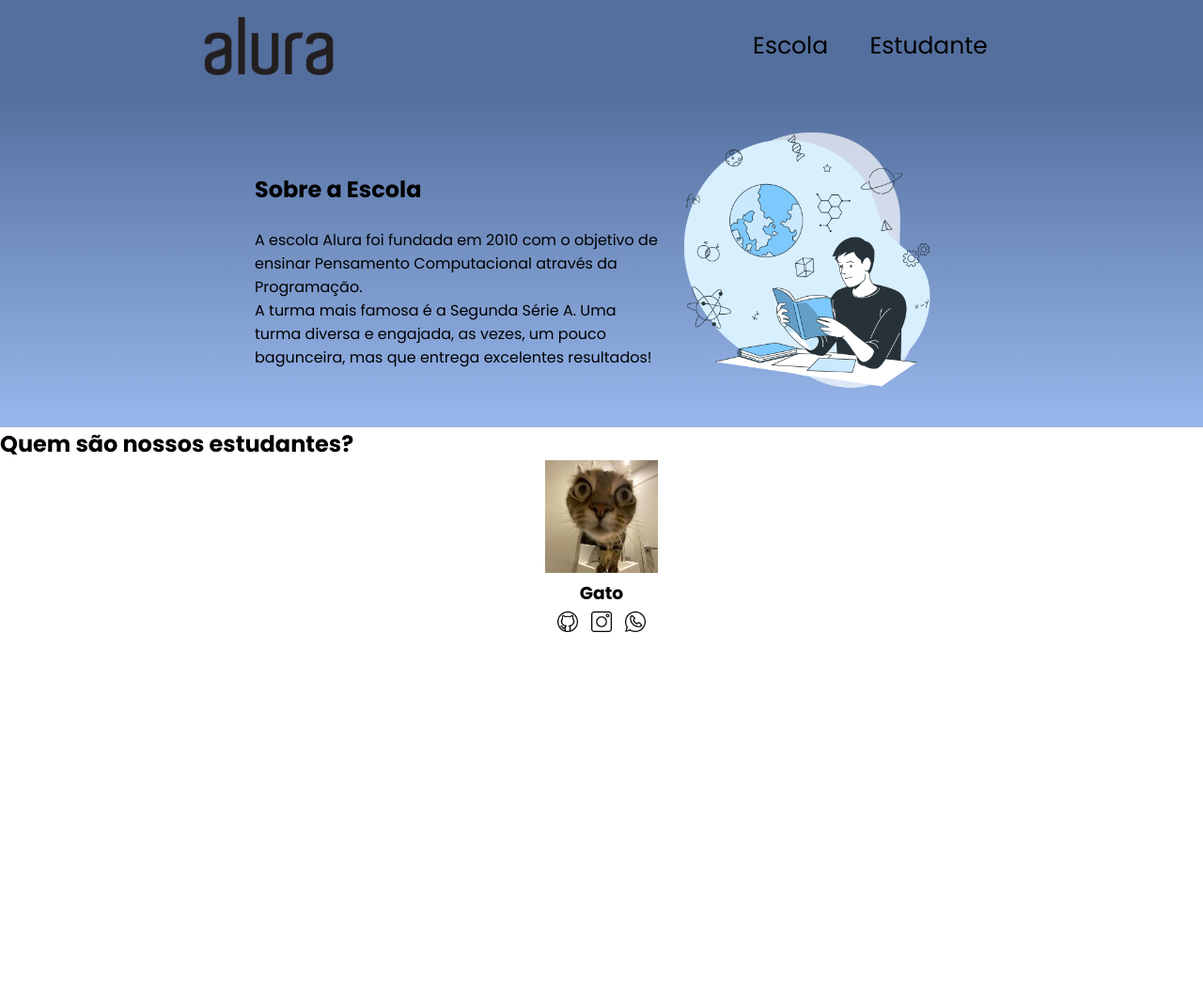
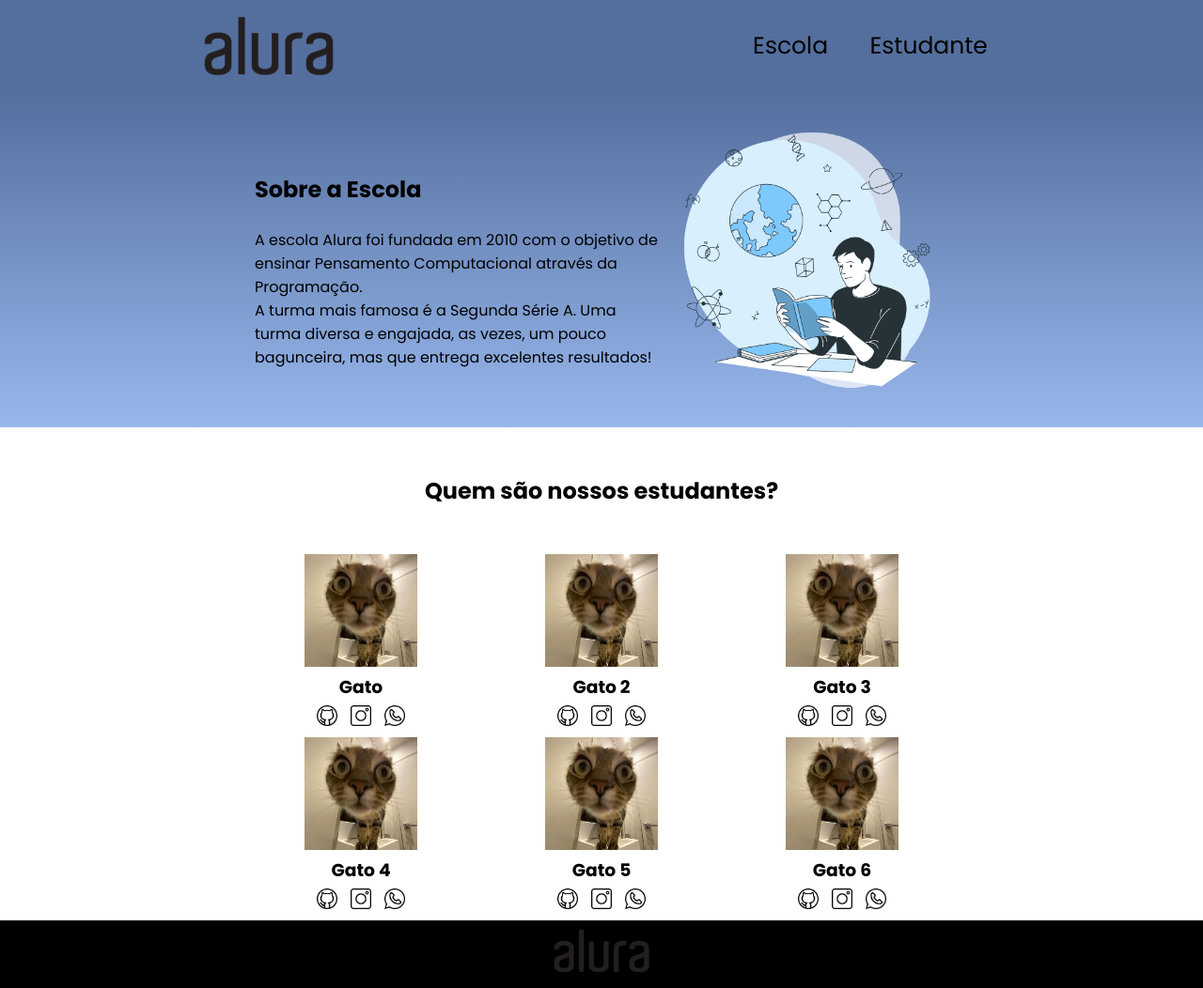
Before and after one commit to LarissaMortadela/site.larissamortadela, a plain HTML site: page index.html in a window 1280 px wide. Shown: the whole page at 94% size. Before the commit the page ends 800 px from the top, so only its background shows below. Drawn offline with Linux system fonts and the light colour scheme.

Commit message:
Site Finalizado

```diff
--- a/index.html
+++ b/index.html
@@ -29,13 +29,56 @@
   </section>
 <SEction class="estudante">
   <h2 class="estudante-titulo">Quem são nossos estudantes?</h2>
+ <div class="estudante-todos">
+  <span></span>
   <div class="estudante-div">
-    <img class= "imagem-estudante" src="images.jpg" alt="foto estudante">
+    <img class= "estudante-imagem" src="images.jpg" alt="foto estudante">
     <h3 class="estudante-nome">Gato</h3>
-    <img class="logo" src="github.png" alt="github">
-    <img class="logo" src="instagram.png" alt="instagram">
+    <a href="https://github.com/LarissaMortadela"><img class="logo" src="github.png" alt="github"></a>
+    <a href="https://instagram.com/cms.lari"><img class="logo" src="instagram.png" alt="instagram"></a>
     <img class="logo" src="whatsapp.png" alt="whatsapp">
   </div>
+  <div class="estudante-div">
+    <img class= "estudante-imagem" src="images.jpg" alt="foto estudante">
+    <h3 class="estudante-nome">Gato 2</h3>
+    <a href="https://github.com/LarissaMortadela"><img class="logo" src="github.png" alt="github"></a>
+    <a href="https://instagram.com/cms.lari"><img class="logo" src="instagram.png" alt="instagram"></a>
+    <img class="logo" src="whatsapp.png" alt="whatsapp">
+  </div>
+  <div class="estudante-div">
+    <img class= "estudante-imagem" src="images.jpg" alt="foto estudante">
+    <h3 class="estudante-nome">Gato 3</h3>
+    <a href="https://github.com/LarissaMortadela"><img class="logo" src="github.png" alt="github"></a>
+    <a href="https://instagram.com/cms.lari"><img class="logo" src="instagram.png" alt="instagram"></a>
+    <img class="logo" src="whatsapp.png" alt="whatsapp">
+  </div>
+  <span></span>
+  <span></span>
+  <div class="estudante-div">
+    <img class= "estudante-imagem" src="images.jpg" alt="foto estudante">
+    <h3 class="estudante-nome">Gato 4</h3>
+    <a href="https://github.com/LarissaMortadela"><img class="logo" src="github.png" alt="github"></a>
+    <a href="https://instagram.com/cms.lari"><img class="logo" src="instagram.png" alt="instagram"></a>
+    <img class="logo" src="whatsapp.png" alt="whatsapp">
+  </div>
+  <div class="estudante-div">
+    <img class= "estudante-imagem" src="images.jpg" alt="foto estudante">
+    <h3 class="estudante-nome">Gato 5</h3>
+    <a href="https://github.com/LarissaMortadela"><img class="logo" src="github.png" alt="github"></a>
+    <a href="https://instagram.com/cms.lari"><img class="logo" src="instagram.png" alt="instagram"></a>
+    <img class="logo" src="whatsapp.png" alt="whatsapp">
+  </div>
+  <div class="estudante-div">
+    <img class= "estudante-imagem" src="images.jpg" alt="foto estudante">
+    <h3 class="estudante-nome">Gato 6</h3>
+    <a href="https://github.com/LarissaMortadela"><img class="logo" src="github.png" alt="github"></a>
+    <a href="https://instagram.com/cms.lari"><img class="logo" src="instagram.png" alt="instagram"></a>
+    <img class="logo" src="whatsapp.png" alt="whatsapp">
+  </div>
+</div>
 </SEction>
+<footer class="rodapé">
+  <img class="rodapé-imagem" src="alurastart logo.png" alt="logo da alura">
+</footer>
 </body>
 </html>
--- a/style.css
+++ b/style.css
@@ -42,7 +42,7 @@ body{
 .escola-titulo{
     padding: 24px 0;
 }
-.imagem-estudante{
+.estudante-imagem{
     width: 120px;
 }
 .logo{
@@ -53,3 +53,19 @@ body{
 .estudante-div{
     text-align: center;
 }
+.estudante-titulo{
+    text-align: center;
+    padding: 50px 0;
+}
+
+.estudante-todos{
+    display: grid;
+    grid-template-columns: 20% 20% 20% 20% 20%;
+}
+.rodapé{
+    background-color: black;
+    text-align: center;
+}
+.rodapé-imagem{
+    height: 65px;
+}
```
